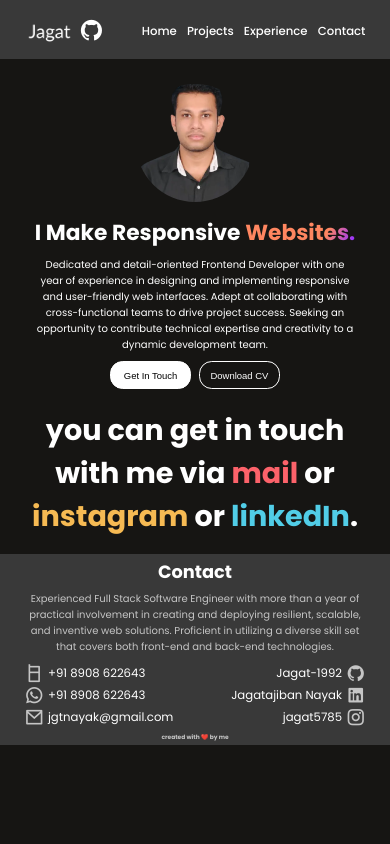
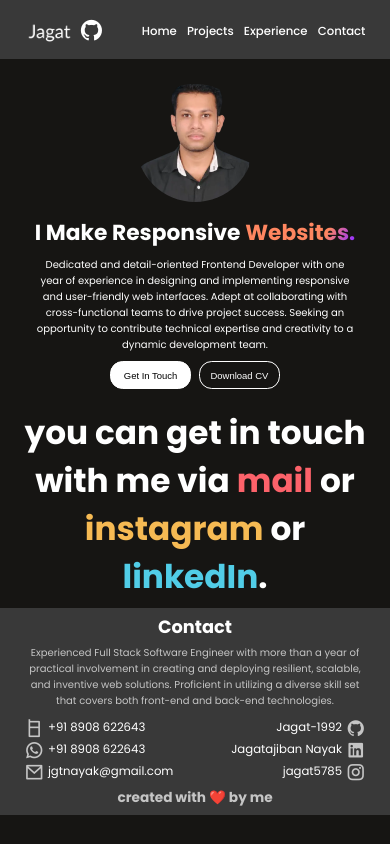
Before and after one commit to Jagat-1992/jagat_portfolio_website, a plain HTML site: page contact.html in a window 390 px wide. Drawn offline with nearby package versions, Linux system fonts and the light colour scheme.

Commit message:
footer contact updated2

```diff
--- a/css/style.css
+++ b/css/style.css
@@ -632,6 +632,13 @@ footer {
   .instagram {
     float: inline-end;
   }
+  .creator-sign {
+    height: 7vw;
+    width: 100%;
+    text-align: center;
+    font-size: 3vw;
+    background-color: #393939;
+  }
 }
 
 /* .project-page1 {
@@ -878,4 +885,14 @@ footer {
     margin-top: 1vw;
     /* background-color: red; */
   }
+  .contact-paragraph {
+    height: 54vw;
+    width: 100%;
+    text-align: center;
+    font-size: 5.6vw;
+    color: #ffffff;
+    /* margin-top: -2vw; */
+    padding: 4vw;
+    /* background-color: #1373d1; */
+  }
 }
```
